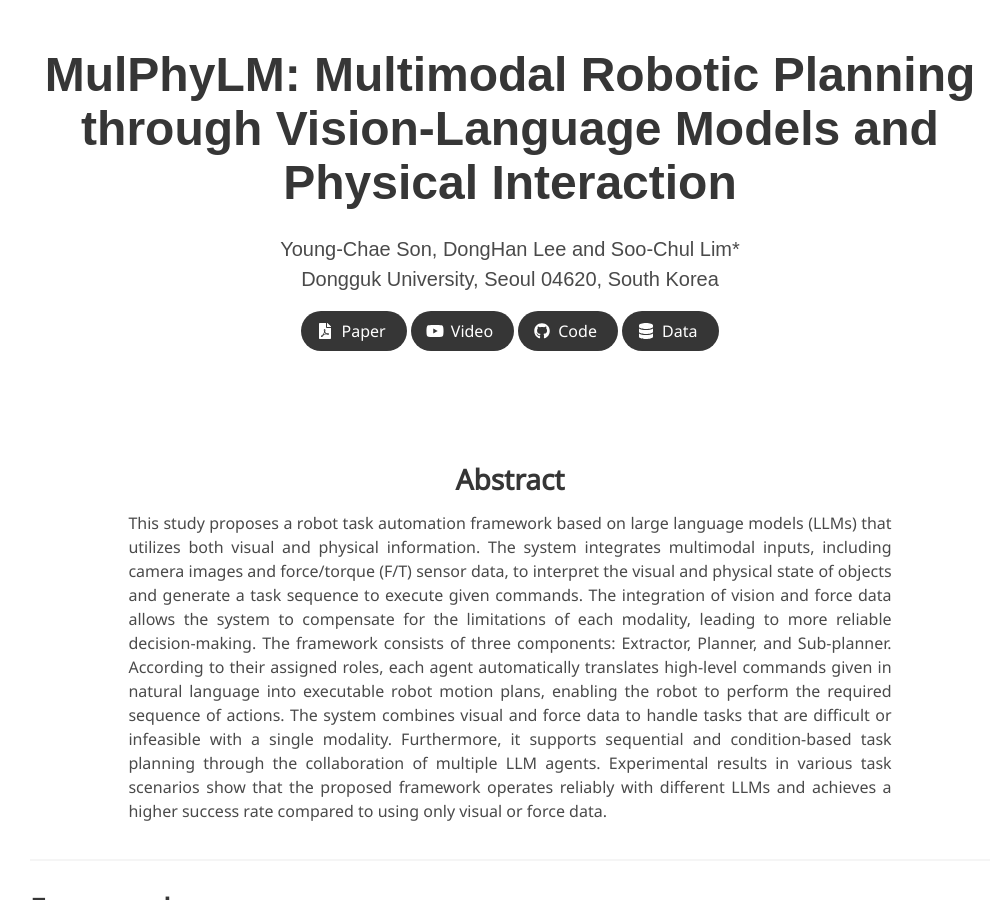
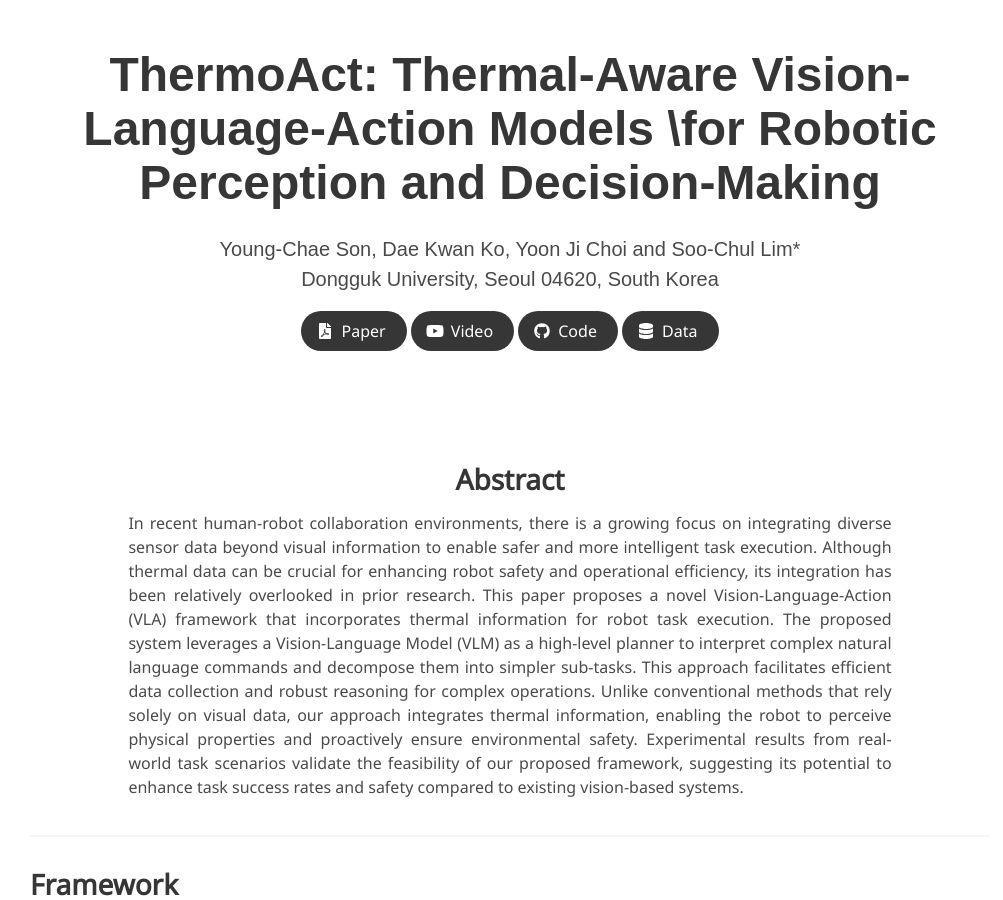
Before and after one commit to youngchae912/ThermoAct, a Jekyll site: the page built from index.md, in a window 1280 px wide and 900 px high. Shown: the whole window, without its empty margins (130-1133 px from the left). Built offline with Jekyll 4.4.1, drawn with Linux system fonts in a browser that asks for light colours; some web fonts are replaced.

Commit message:
Revise project details for ThermoAct framework
Updated the project title, authors, and abstract to reflect the new focus on thermal-aware vision-language-action models for robotic perception and decision-making.

```diff
--- a/index.md
+++ b/index.md
@@ -2,9 +2,9 @@
 layout: project_page
 permalink: /
 
-title: "MulPhyLM: Multimodal Robotic Planning through Vision-Language Models and Physical Interaction"
+title: "ThermoAct: Thermal-Aware Vision-Language-Action Models \\for Robotic Perception and Decision-Making"
 authors:
-  - Young-Chae Son, DongHan Lee and Soo-Chul Lim*
+  - Young-Chae Son, Dae Kwan Ko, Yoon Ji Choi and Soo-Chul Lim*
 affiliations:
   - Dongguk University, Seoul 04620, South Korea
 paper: https://www.cs.virginia.edu/~robins/Turing_Paper_1936.pdf
@@ -18,7 +18,7 @@ data: https://huggingface.co/docs/datasets
     <div class="column is-four-fifths">
         <h2>Abstract</h2>
         <div class="content has-text-justified">
-This study proposes a robot task automation framework based on large language models (LLMs) that utilizes both visual and physical information. The system integrates multimodal inputs, including camera images and force/torque (F/T) sensor data, to interpret the visual and physical state of objects and generate a task sequence to execute given commands. The integration of vision and force data allows the system to compensate for the limitations of each modality, leading to more reliable decision-making. The framework consists of three components: Extractor, Planner, and Sub-planner. According to their assigned roles, each agent automatically translates high-level commands given in natural language into executable robot motion plans, enabling the robot to perform the required sequence of actions. The system combines visual and force data to handle tasks that are difficult or infeasible with a single modality. Furthermore, it supports sequential and condition-based task planning through the collaboration of multiple LLM agents. Experimental results in various task scenarios show that the proposed framework operates reliably with different LLMs and achieves a higher success rate compared to using only visual or force data.
+In recent human-robot collaboration environments, there is a growing focus on integrating diverse sensor data beyond visual information to enable safer and more intelligent task execution. Although thermal data can be crucial for enhancing robot safety and operational efficiency, its integration has been relatively overlooked in prior research. This paper proposes a novel Vision-Language-Action (VLA) framework that incorporates thermal information for robot task execution. The proposed system leverages a Vision-Language Model (VLM) as a high-level planner to interpret complex natural language commands and decompose them into simpler sub-tasks. This approach facilitates efficient data collection and robust reasoning for complex operations. Unlike conventional methods that rely solely on visual data, our approach integrates thermal information, enabling the robot to perceive physical properties and proactively ensure environmental safety. Experimental results from real-world task scenarios validate the feasibility of our proposed framework, suggesting its potential to enhance task success rates and safety compared to existing vision-based systems.
         </div>
     </div>
 </div>
```
